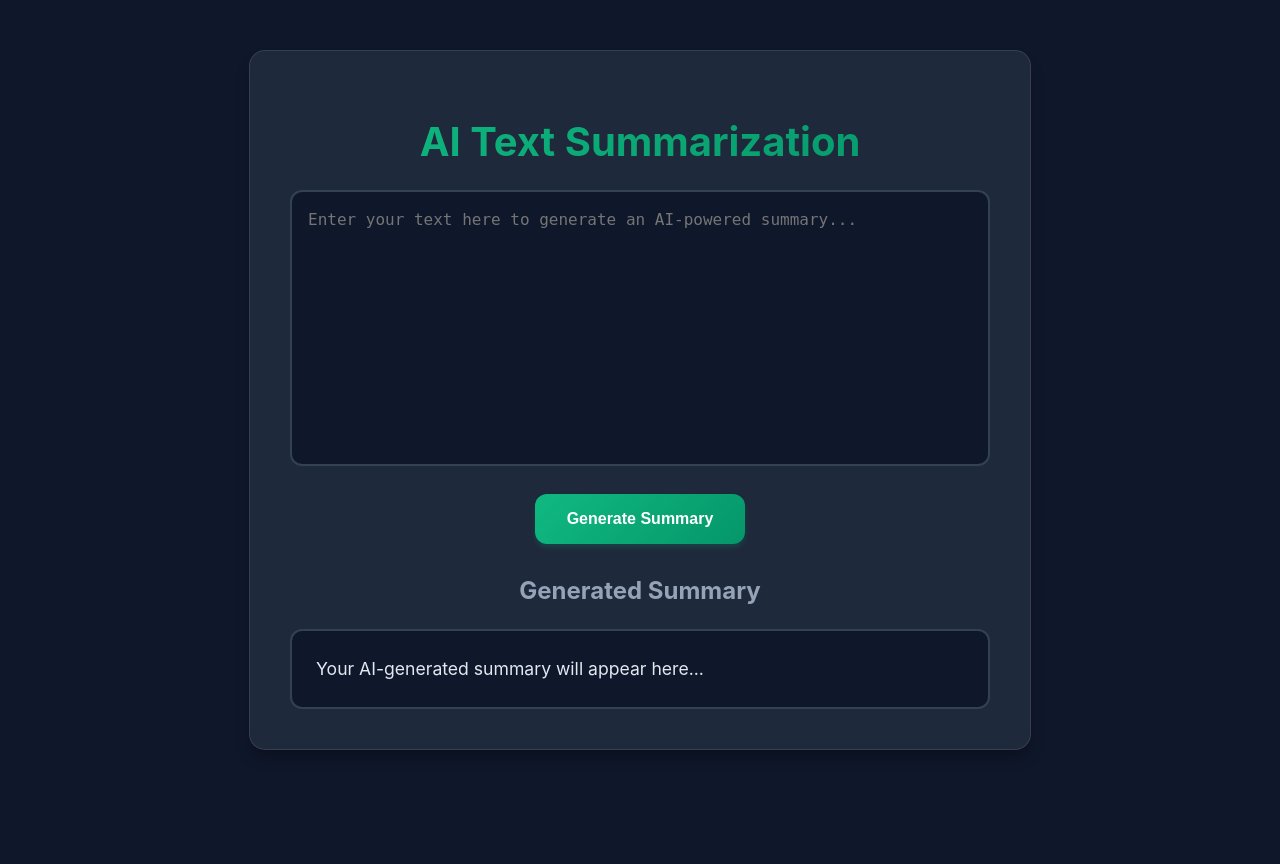
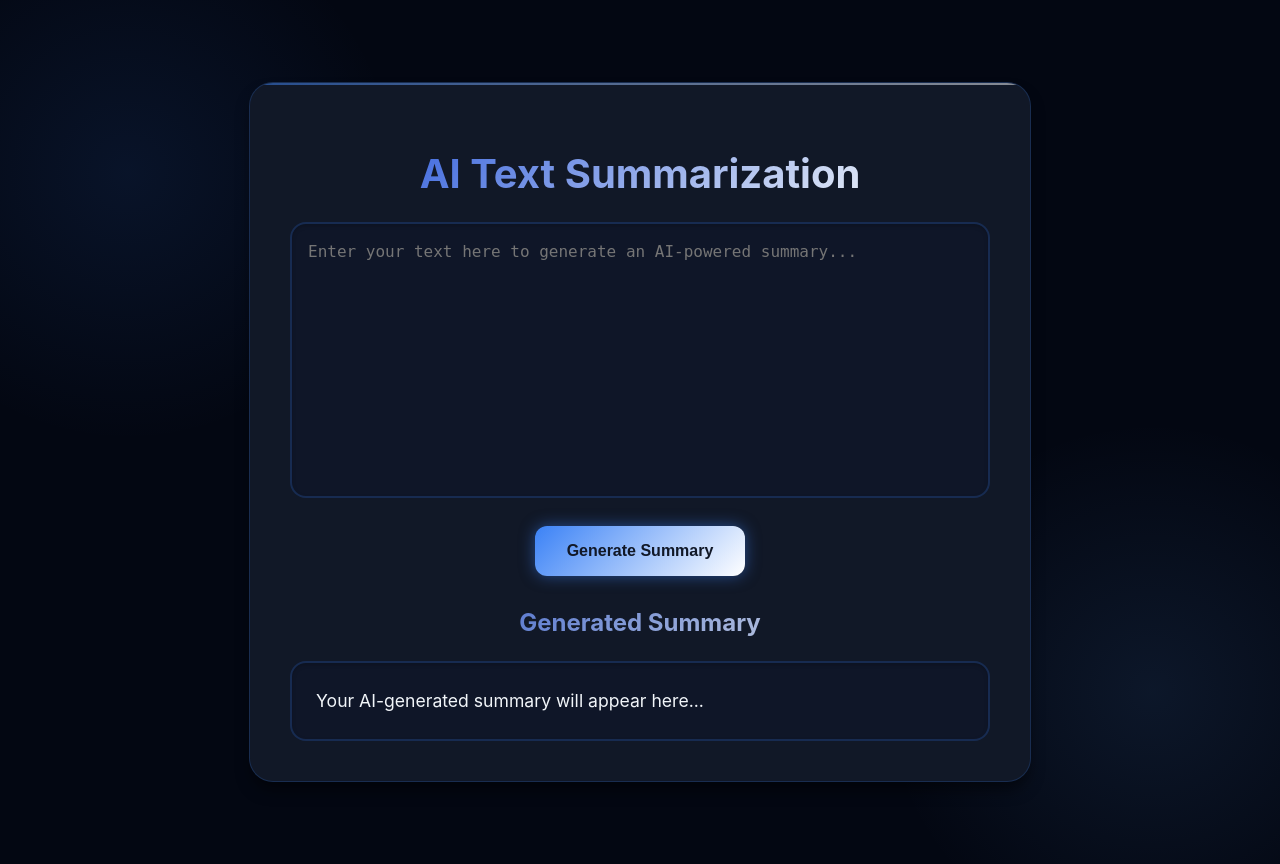
Before and after one commit to aknlite48/Online-News-Summarizer, a Flask app: page / in a window 1280 px wide. Before the commit the page ends 750 px from the top, so only its background shows below. Run offline with Flask 3, Linux system fonts and the light colour scheme.

Commit message:
blue black  page with animation

```diff
--- a/templates/index.html
+++ b/templates/index.html
@@ -1,47 +1,63 @@
 <!DOCTYPE html>
 <html lang="en">
-<!-- Previous head content remains the same -->
 <head>
     <meta charset="UTF-8">
     <meta name="viewport" content="width=device-width, initial-scale=1.0">
     <title>AI Text Summarization</title>
     <style>
-        /* Previous styles remain the same until .ai-message */
         :root {
-            --gradient-primary: linear-gradient(135deg, #10b981 0%, #059669 100%);
-            --gradient-hover: linear-gradient(135deg, #059669 0%, #047857 100%);
-            --background-dark: #0f172a;
-            --card-dark: #1e293b;
-            --text-primary: #e2e8f0;
-            --text-secondary: #94a3b8;
-            --shadow-lg: 0 10px 15px -3px rgba(0, 0, 0, 0.3);
+            --gradient-primary: linear-gradient(135deg, #3b82f6 0%, #ffffff 100%);
+            --gradient-hover: linear-gradient(135deg, #2563eb 0%, #f8fafc 100%);
+            --gradient-text: linear-gradient(135deg, #1d4ed8 0%, #f1f5f9 90%);
+            --background-dark: #030712;
+            --card-dark: #111827;
+            --text-primary: #f1f5f9;
+            --text-secondary: #cbd5e1;
+            --shadow-lg: 0 10px 15px -3px rgba(0, 0, 0, 0.5);
+            --button-glow: 0 0 15px rgba(59, 130, 246, 0.5);
         }
 
         body {
             font-family: 'Inter', -apple-system, BlinkMacSystemFont, 'Segoe UI', Roboto, sans-serif;
             background: var(--background-dark);
             margin: 0;
-            padding: 0;
+            padding: 2rem;
             min-height: 100vh;
             display: flex;
             justify-content: center;
             align-items: center;
             color: var(--text-primary);
+            background-image:
+                radial-gradient(circle at 10% 20%, rgba(59, 130, 246, 0.1) 0%, transparent 20%),
+                radial-gradient(circle at 90% 80%, rgba(96, 165, 250, 0.1) 0%, transparent 20%);
         }
 
         .container {
             background: var(--card-dark);
-            border-radius: 16px;
+            border-radius: 24px;
             box-shadow: var(--shadow-lg);
             padding: 2.5rem;
             width: 90%;
             max-width: 700px;
             text-align: center;
-            border: 1px solid rgba(255, 255, 255, 0.1);
+            border: 1px solid rgba(59, 130, 246, 0.2);
+            position: relative;
+            overflow: hidden;
+        }
+
+        .container::before {
+            content: '';
+            position: absolute;
+            top: 0;
+            left: 0;
+            right: 0;
+            height: 2px;
+            background: var(--gradient-primary);
+            opacity: 0.5;
         }
 
         h1 {
-            background: var(--gradient-primary);
+            background: var(--gradient-text);
             -webkit-background-clip: text;
             background-clip: text;
             color: transparent;
@@ -51,34 +67,39 @@
         }
 
         h2 {
-            color: var(--text-secondary);
+            background: var(--gradient-text);
+            -webkit-background-clip: text;
+            background-clip: text;
+            color: transparent;
             font-size: 1.5rem;
             margin-top: 2rem;
+            opacity: 0.9;
         }
 
         textarea {
             width: 100%;
             padding: 1rem;
-            border: 2px solid #334155;
-            border-radius: 12px;
+            border: 2px solid rgba(59, 130, 246, 0.2);
+            border-radius: 16px;
             resize: none;
             font-size: 1rem;
             box-sizing: border-box;
             transition: all 0.3s ease;
-            background: #0f172a;
+            background: rgba(15, 23, 42, 0.6);
             color: var(--text-primary);
             line-height: 1.5;
+            box-shadow: inset 0 2px 4px rgba(0, 0, 0, 0.2);
         }
 
         textarea:focus {
             outline: none;
-            border-color: #10b981;
-            box-shadow: 0 0 0 3px rgba(16, 185, 129, 0.1);
+            border-color: #3b82f6;
+            box-shadow: 0 0 0 3px rgba(59, 130, 246, 0.1);
         }
 
         button {
             background: var(--gradient-primary);
-            color: white;
+            color: var(--card-dark);
             border: none;
             padding: 1rem 2rem;
             border-radius: 12px;
@@ -87,13 +108,13 @@
             font-weight: 600;
             margin-top: 1.5rem;
             transition: all 0.3s ease;
-            box-shadow: 0 4px 6px -1px rgba(16, 185, 129, 0.2);
+            box-shadow: var(--button-glow);
         }
 
         button:hover {
             background: var(--gradient-hover);
             transform: translateY(-1px);
-            box-shadow: 0 6px 8px -1px rgba(16, 185, 129, 0.3);
+            box-shadow: 0 0 20px rgba(59, 130, 246, 0.6);
         }
 
         #summaryOutput {
@@ -101,30 +122,29 @@
             font-size: 1.1rem;
             color: var(--text-primary);
             white-space: pre-wrap;
-            background: #0f172a;
+            background: rgba(15, 23, 42, 0.6);
             padding: 1.5rem;
-            border-radius: 12px;
-            border: 2px solid #334155;
+            border-radius: 16px;
+            border: 2px solid rgba(59, 130, 246, 0.2);
             text-align: left;
             line-height: 1.6;
+            box-shadow: inset 0 2px 4px rgba(0, 0, 0, 0.2);
         }
 
         .error {
-            color: #ef4444;
+            color: #f87171;
             font-size: 0.975rem;
-            background: rgba(239, 68, 68, 0.1);
-            border-color: rgba(239, 68, 68, 0.2);
+            background: rgba(248, 113, 113, 0.1);
+            border-color: rgba(248, 113, 113, 0.2);
             padding: 1rem;
         }
-
-        /* Removed .ai-message styles that created the icon */
 
         .typing-indicator {
             display: inline-flex;
             align-items: center;
             gap: 0.5rem;
             padding: 0.5rem 1rem;
-            background: rgba(16, 185, 129, 0.1);
+            background: rgba(59, 130, 246, 0.1);
             border-radius: 1rem;
             margin-top: 1rem;
         }
@@ -132,7 +152,7 @@
         .typing-dot {
             width: 0.5rem;
             height: 0.5rem;
-            background: #10b981;
+            background: #60a5fa;
             border-radius: 50%;
             animation: typingAnimation 1.4s infinite;
         }
@@ -146,6 +166,10 @@
         }
 
         @media (max-width: 640px) {
+            body {
+                padding: 1rem;
+            }
+
             .container {
                 padding: 1.5rem;
                 width: 95%;
@@ -189,7 +213,6 @@
                 return;
             }
 
-            // Show typing indicator
             summaryOutput.innerHTML = `
                 <div class="typing-indicator">
                     <div class="typing-dot"></div>
@@ -229,7 +252,7 @@
                 if (index < text.length) {
                     element.innerText += text.charAt(index);
                     index++;
-                    setTimeout(type, 20); // Adjust speed here
+                    setTimeout(type, 20);
                 }
             }
 
```
